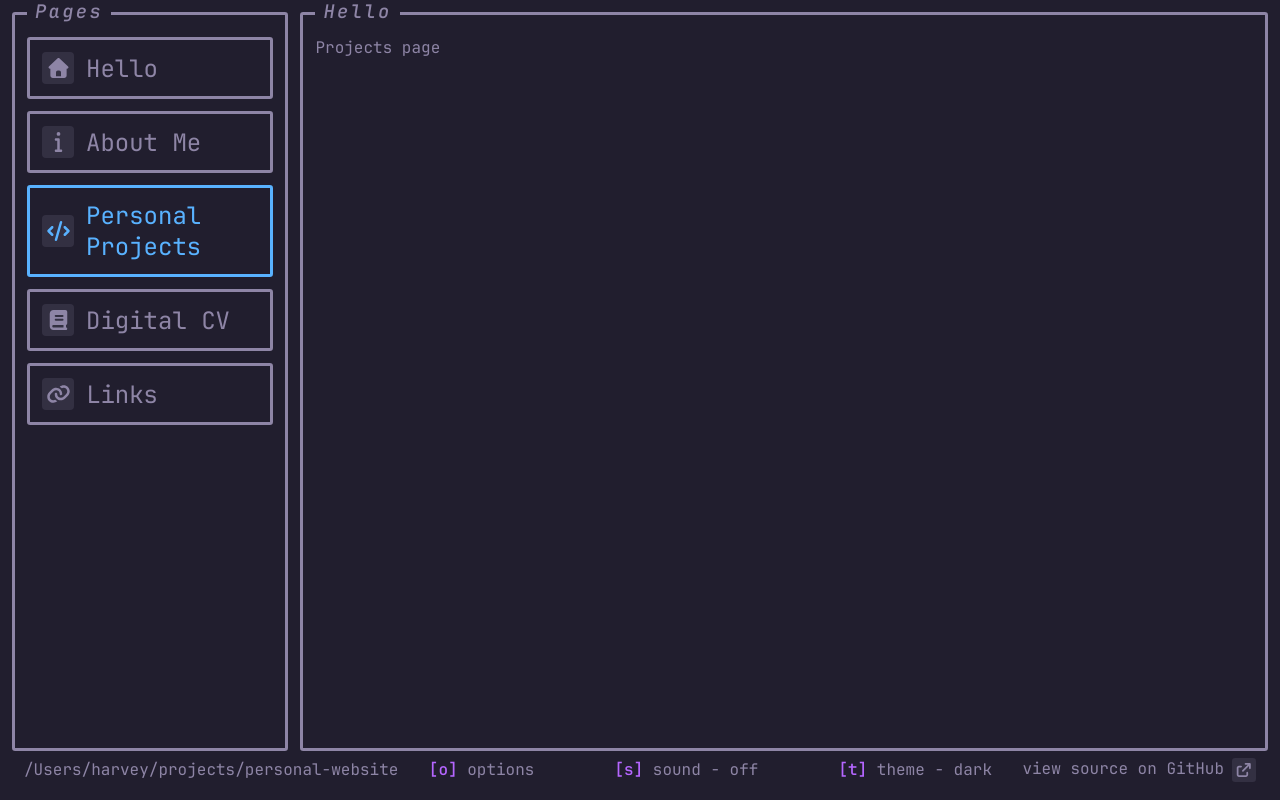
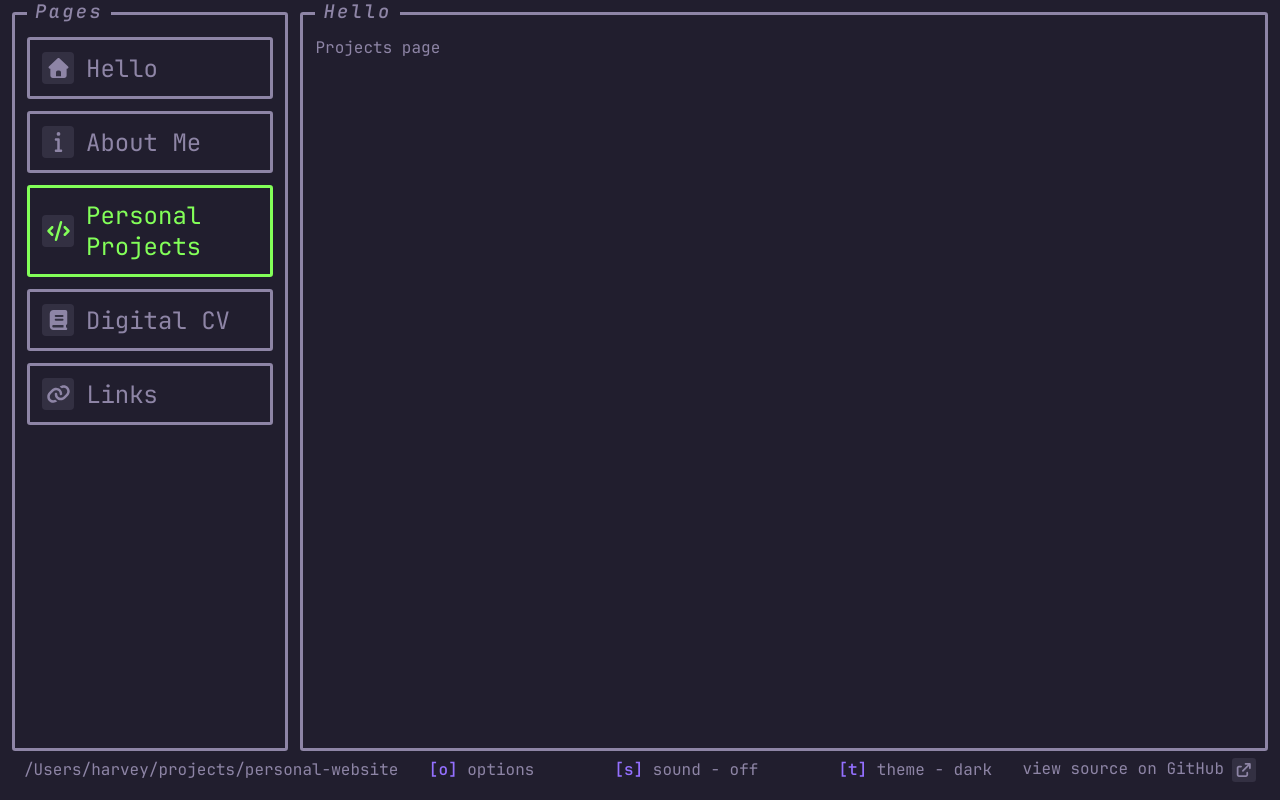
Before and after one commit to harveybalaam/personal-website, a React (Vite) app: page /projects in a window 1280 px wide. Built offline with nearby package versions, Linux system fonts and the light colour scheme.

Commit message:
feat: add separate colours for each sidebar section / page

```diff
--- a/src/components/Sidebar/SidebarSection/SidebarSection.css
+++ b/src/components/Sidebar/SidebarSection/SidebarSection.css
@@ -1,4 +1,7 @@
 .container.section-container {
+  --section-active: var(--border);
+  --section-hover: var(--border);
+
   display: flex;
   align-items: center;
   gap: 0.75rem;
@@ -7,25 +10,47 @@
   text-align: left;
 }
 
-.container.section-container:hover,
-.container.section-container:hover *,
-.container.section-container:focus,
-.container.section-container:focus * {
-  color: var(--border-hover);
-  border-color: var(--border-hover);
+.container.section-container:is(:hover, :focus),
+.container.section-container:is(:hover, :focus) * {
+  color: var(--section-hover);
+  border-color: var(--section-hover);
   cursor: pointer;
   outline: none;
 }
 
 .container.section-container.active,
 .container.section-container.active * {
-  color: var(--border-active);
-  border-color: var(--border-active);
+  color: var(--section-active);
+  border-color: var(--section-active);
+}
+
+.container.section-container.pink {
+  --section-active: var(--pink-active);
+  --section-hover: var(--pink-hover);
+}
+
+.container.section-container.purple {
+  --section-active: var(--purple-active);
+  --section-hover: var(--purple-hover);
+}
+
+.container.section-container.blue {
+  --section-active: var(--blue-active);
+  --section-hover: var(--blue-hover);
+}
+
+.container.section-container.green {
+  --section-active: var(--green-active);
+  --section-hover: var(--green-hover);
+}
+
+.container.section-container.yellow {
+  --section-active: var(--yellow-active);
+  --section-hover: var(--yellow-hover);
 }
 
 h2.section-title {
   margin: 0;
   padding: 0;
-  color: var(--border-inactive);
   font-weight: 500;
 }
--- a/src/components/Sidebar/SidebarSection/index.tsx
+++ b/src/components/Sidebar/SidebarSection/index.tsx
@@ -7,6 +7,7 @@ interface SidebarSectionProps {
   iconBefore: IconProp;
   route: string;
   setPageTitle: React.Dispatch<React.SetStateAction<string>>;
+  theme: string;
   title: string;
 }
 
@@ -14,6 +15,7 @@ export default function SidebarSection({
   iconBefore,
   route,
   setPageTitle,
+  theme,
   title,
 }: SidebarSectionProps) {
   const handleClick = () => {
@@ -22,7 +24,7 @@ export default function SidebarSection({
 
   return (
     <Link
-      className="page-link container section-container"
+      className={`page-link container section-container ${theme}`}
       to={route}
       onClick={handleClick}
     >
--- a/src/components/Toolbar/Toolbar.css
+++ b/src/components/Toolbar/Toolbar.css
@@ -4,7 +4,7 @@
   align-items: center;
   grid-column: 1 / 3;
   padding: 0 0.75rem 0 0.75rem;
-  color: var(--border-inactive);
+  color: var(--border);
 }
 
 .toolbar p {
@@ -19,12 +19,12 @@
 a.link {
   display: flex;
   gap: 0.5rem;
-  color: var(--border-inactive);
+  color: var(--border);
   text-decoration: none;
 }
 
 a.link:hover,
 a.link:hover * {
-  color: var(--border-hover);
+  color: var(--blue-hover);
   font-weight: bold;
 }
--- a/src/components/Toolbar/ToolbarAction/ToolbarAction.css
+++ b/src/components/Toolbar/ToolbarAction/ToolbarAction.css
@@ -1,14 +1,14 @@
 .tool-tip-character {
-  color: var(--accent-1);
+  color: var(--purple-active);
   font-weight: bold;
 }
 
 .sound-on {
-  color: var(--accent-2);
+  color: var(--green-active);
   font-weight: bold;
 }
 
 .sound-off {
-  color: var(--accent-3);
+  color: var(--red-active);
   font-weight: bold;
 }
--- a/src/index.css
+++ b/src/index.css
@@ -29,13 +29,26 @@
 :root {
   --main-bg: #211e2e;
   --text-primary: #8e85a6;
-  --border-inactive: #8e85a6;
-  --border-inactive-25: rgba(109, 102, 128, 0.25);
-  --border-active: #59b2ff;
-  --border-hover: #77abd9;
-  --accent-1: #b566ff;
-  --accent-2: #cdff59;
-  --accent-3: #ff5964;
+  --border: #8e85a6;
+  --border-25: rgba(109, 102, 128, 0.25);
+
+  --red-active: #ff6459;
+  --red-hover: #d97e77;
+
+  --pink-active: #ff599b;
+  --pink-hover: #d9779e;
+
+  --purple-active: #9470ff;
+  --purple-hover: #9077d9;
+
+  --blue-active: #59b2ff;
+  --blue-hover: #77abd9;
+
+  --green-active: #83ff59;
+  --green-hover: #90d977;
+
+  --yellow-active: #ffd359;
+  --yellow-hover: #d9bf77;
 
   font-family: "JetBrains Mono", ui-monospace, monospace;
   text-rendering: optimizeLegibility;
@@ -63,8 +76,8 @@ html {
 }
 
 .container {
-  color: var(--border-inactive);
-  border: 0.2rem solid var(--border-inactive);
+  color: var(--border);
+  border: 0.2rem solid var(--border);
   border-radius: 0.2rem;
   padding: 0.75rem;
 }
@@ -104,8 +117,8 @@ html {
   height: 2rem;
   border-radius: 0.25rem;
   padding: 0;
-  background-color: var(--border-inactive-25);
-  color: var(--border-inactive);
+  background-color: var(--border-25);
+  color: var(--border);
 }
 
 .icon-container.icon-container-lg {
--- a/src/pages/Links/LinkCard/LinkCard.css
+++ b/src/pages/Links/LinkCard/LinkCard.css
@@ -1,9 +1,9 @@
 .link-card {
   display: flex;
   width: 40%;
-  border: 0.2rem solid var(--border-inactive);
+  border: 0.2rem solid var(--border);
   border-radius: 0.2rem;
-  color: var(--border-inactive);
+  color: var(--border);
   align-items: center;
   text-align: left;
   gap: 0.75rem;
--- a/src/routes/__root.tsx
+++ b/src/routes/__root.tsx
@@ -22,30 +22,35 @@ function RootLayout() {
           iconBefore={faHouse}
           route="/"
           setPageTitle={setPageTitle}
+          theme="blue"
           title="Hello"
         />
         <SidebarSection
           iconBefore={faInfo}
           route="/about"
           setPageTitle={setPageTitle}
+          theme="pink"
           title="About Me"
         />
         <SidebarSection
           iconBefore={faCode}
           route="/projects"
           setPageTitle={setPageTitle}
+          theme="green"
           title="Personal Projects"
         />
         <SidebarSection
           iconBefore={faBook}
           route="/digital-cv"
           setPageTitle={setPageTitle}
+          theme="yellow"
           title="Digital CV"
         />
         <SidebarSection
           iconBefore={faLink}
           route="/links"
           setPageTitle={setPageTitle}
+          theme="purple"
           title="Links"
         />
       </Sidebar>
```
